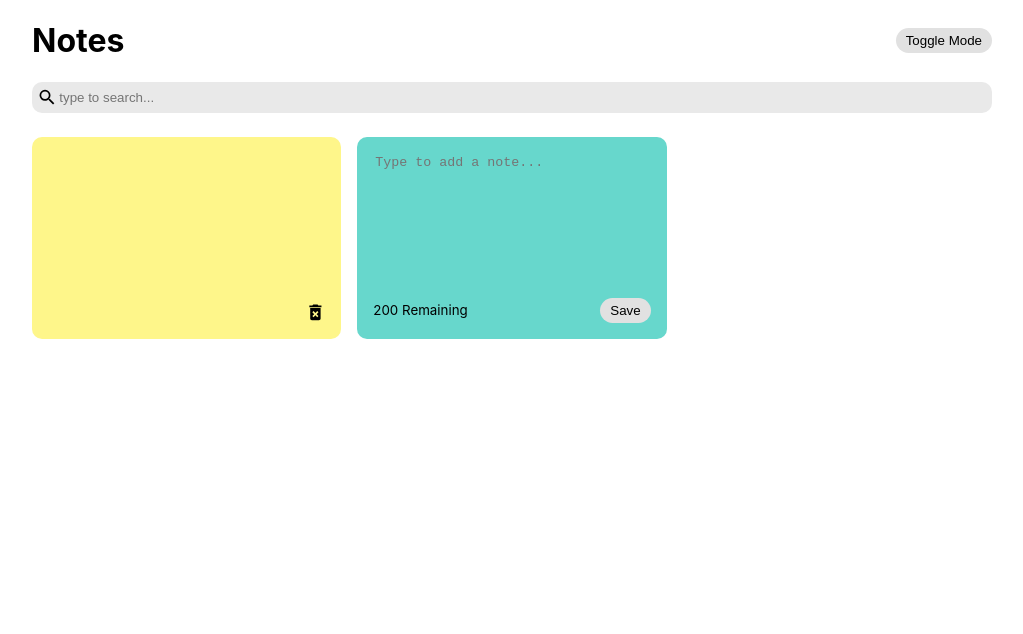
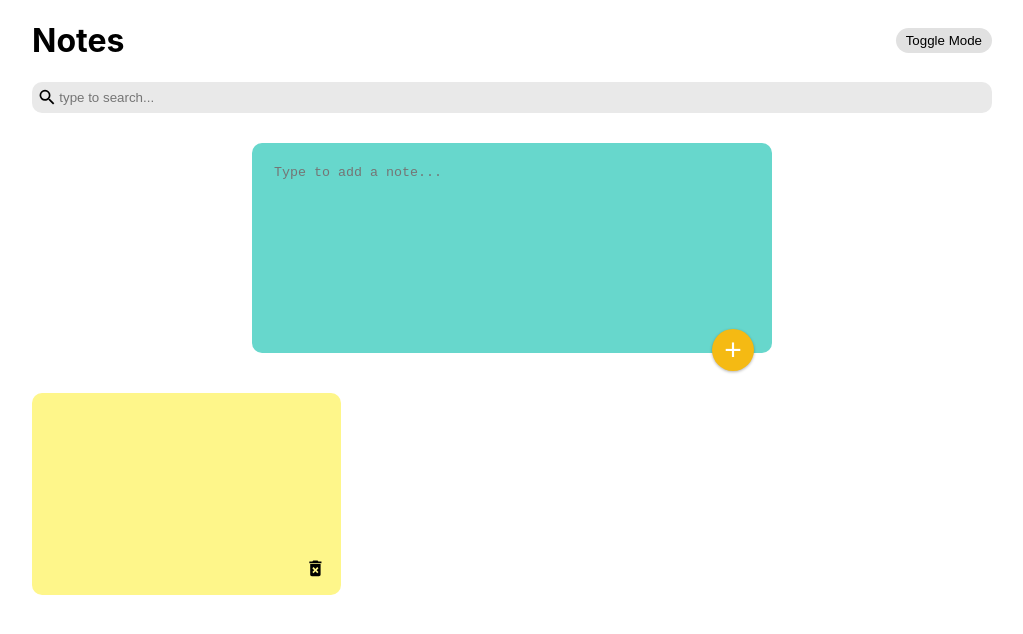
Before and after one commit to mohd-ravish/Notes-Taking-App, a React (Create React App) app: page / in a window 1280 px wide. Shown: the top 634 px of the page, without its empty margins (128-1151 px from the left). Built offline with nearby package versions, Linux system fonts and the light colour scheme.

Commit message:
Add note Updated

```diff
--- a/src/components/AddNote.js
+++ b/src/components/AddNote.js
@@ -2,12 +2,12 @@ import { useState } from 'react';
 
 const AddNote = ({ handleAddNote }) => {
 	const [noteText, setNoteText] = useState('');
-	const characterLimit = 200;
+	// const characterLimit = 200;
 
 	const handleChange = (event) => {
-		if (characterLimit - event.target.value.length >= 0) {
+		// if (characterLimit - event.target.value.length >= 0) {
 			setNoteText(event.target.value);
-		}
+		// }
 	};
 
 	const handleSaveClick = () => {
@@ -27,11 +27,11 @@ const AddNote = ({ handleAddNote }) => {
 				onChange={handleChange}
 			></textarea>
 			<div className='note-footer'>
-				<small>
+				{/* <small>
 					{characterLimit - noteText.length} Remaining
-				</small>
-				<button className='save' onClick={handleSaveClick}>
-					Save
+				</small> */}
+				<button className='addButton' onClick={handleSaveClick}>
+					+
 				</button>
 			</div>
 		</div>
--- a/src/components/Header.js
+++ b/src/components/Header.js
@@ -10,7 +10,7 @@ const Header = ({ handleToggleDarkMode }) => {
 						(previousDarkMode) => !previousDarkMode
 					)
 				}
-				className='save'
+				className='toggle'
 			>
 				Toggle Mode
 			</button>
--- a/src/components/NotesList.js
+++ b/src/components/NotesList.js
@@ -7,6 +7,10 @@ const NotesList = ({
 	handleDeleteNote,
 }) => {
 	return (
+		<div>
+			<div>
+				<AddNote handleAddNote={handleAddNote} />
+			</div>
 			<div className='notes-list'>
 				{notes.map((note) => (
 					<Note
@@ -16,8 +20,9 @@ const NotesList = ({
 						handleDeleteNote={handleDeleteNote}
 					/>
 				))}
-			<AddNote handleAddNote={handleAddNote} />
 			</div>
+		</div>
+
 	);
 };
 
--- a/src/index.css
+++ b/src/index.css
@@ -16,6 +16,14 @@ code {
 	display: flex;
 	align-items: center;
 	justify-content: space-between;
+}
+
+.toggle{
+	background-color: #e1e1e1;
+	border: none;
+	border-radius: 15px;
+	padding: 5px 10px 5px 10px;
+	cursor: pointer;
 }
 
 .dark-mode {
@@ -42,11 +50,24 @@ code {
 		auto-fill,
 		minmax(250px, 1fr)
 	);
+	padding-bottom: 30px;
 }
 
 .note.new {
+	display: flex;
+	max-width: 480px;
 	background-color: #67d7cc;
+	position: relative;
+	width: 480px;
+	margin: 30px auto 40px auto;
+	padding: 20px;
 }
+
+@media only screen and (max-width: 540px) {
+	.note.new {
+	  width: 260px;
+	}
+  }
 
 textarea {
 	border: none;
@@ -58,16 +79,24 @@ textarea:focus {
 	outline: none;
 }
 
-.save {
-	background-color: #e1e1e1;
+.addButton {
+	font-size: 30px;
+	position: absolute;
+	right: 18px;
+	bottom: -18px;
+	background: #f5ba13;
+	color: #fff;
 	border: none;
-	border-radius: 15px;
-	padding: 5px 10px 5px 10px;
+	border-radius: 50%;
+	width: 42px;
+	height: 42px;
+	box-shadow: 0 1px 3px rgba(0, 0, 0, 0.3);
+	cursor: pointer;
+	outline: none;
 }
 
-.save:hover {
-	background-color: #ededed;
-	cursor: pointer;
+.addButton:hover {
+	background: #ffca39;
 }
 
 .note {
@@ -109,3 +138,43 @@ textarea:focus {
 .search input:focus {
 	outline: none;
 }
+
+
+/* ADD NOTE  */
+
+/* .inputArea {
+	position: relative;
+	width: 480px;
+	margin: 30px auto 30px auto;
+	background: #fff;
+	padding: 20px;
+	border-radius: 7px;
+	box-shadow: 0 1px 5px rgb(138, 137, 137);
+  }
+
+  .inputArea input,
+  .inputArea textarea {
+	width: 100%;
+	border: none;
+	padding: 4px;
+	outline: none;
+	font-size: 1.2em;
+	font-family: inherit;
+	resize: none;
+  }
+
+  .inputArea button {
+	font-size: 30px;
+	position: absolute;
+	right: 18px;
+	bottom: -18px;
+	background: #f5ba13;
+	color: #fff;
+	border: none;
+	border-radius: 50%;
+	width: 42px;
+	height: 42px;
+	box-shadow: 0 1px 3px rgba(0, 0, 0, 0.3);
+	cursor: pointer;
+	outline: none;
+  } */
```
Lines whose indentation alone changed are shown as unchanged.
